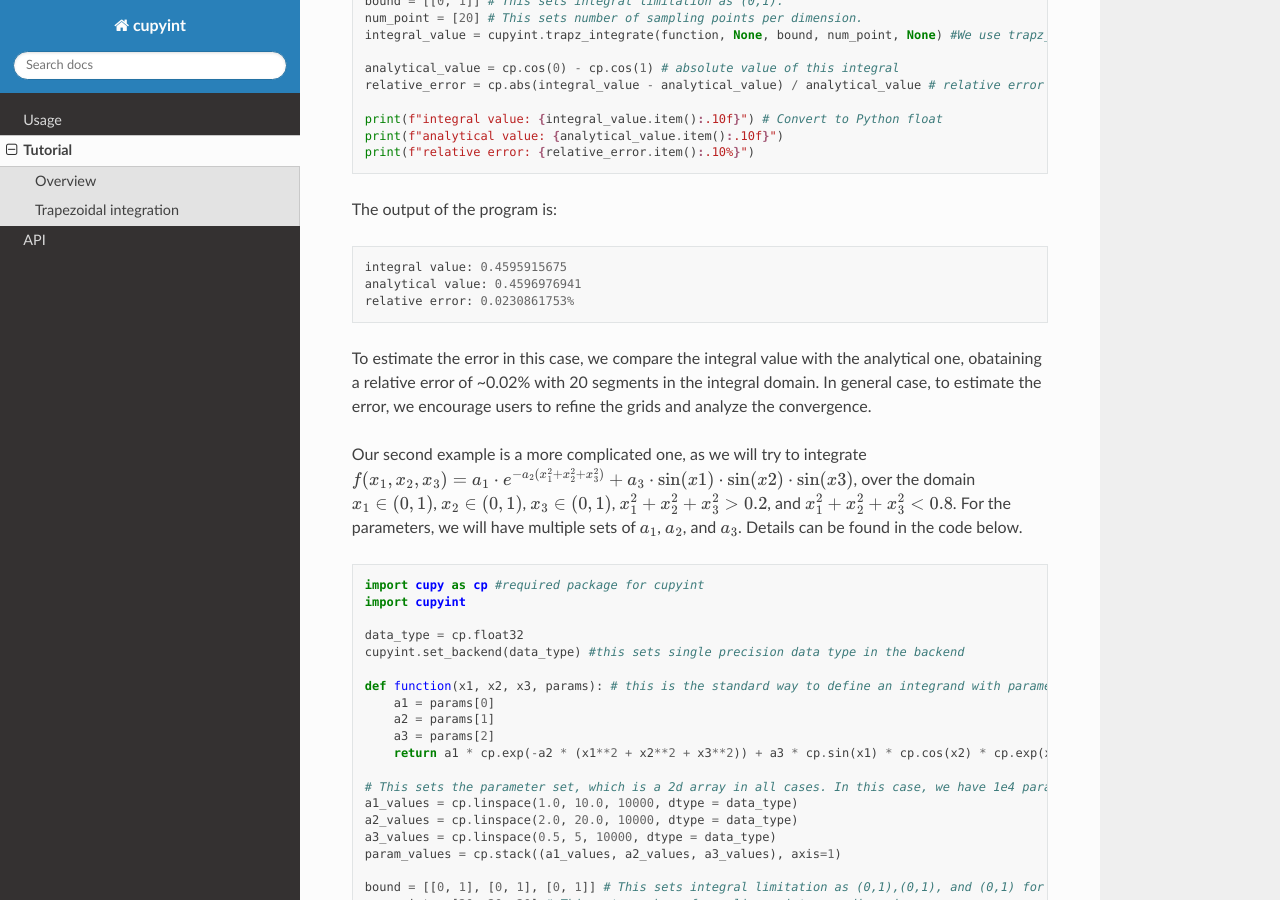
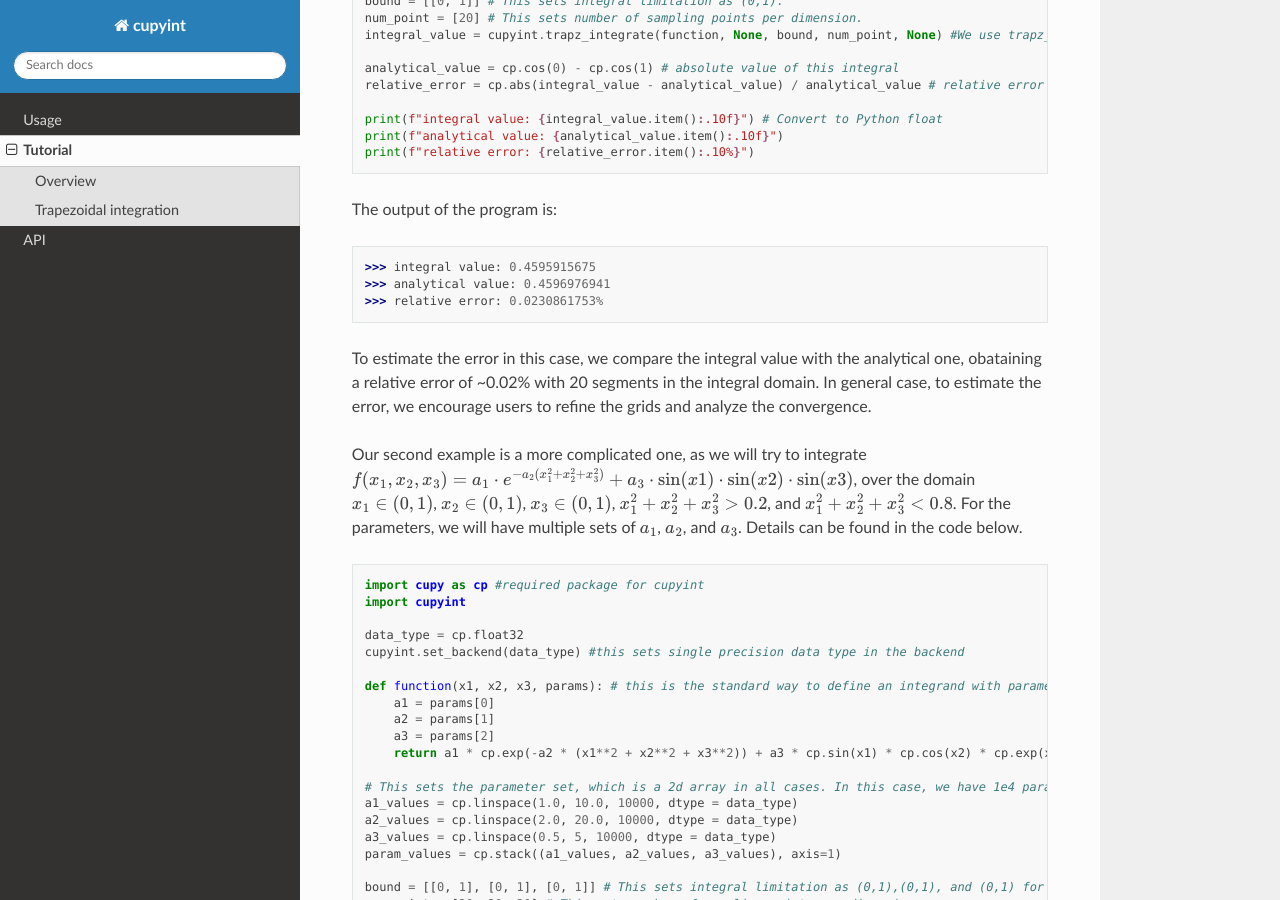
Before and after one commit to ze-ouyang/cupyint_doc, a Sphinx documentation site: the page built from docs/source/tutorial.rst, in a window 1280 px wide and 900 px high, scrolled down 1866 px. Built offline with Sphinx 7.4.7 and the Read the Docs theme 3.1.0, drawn with Linux system fonts in a browser that asks for light colours.

```diff
--- a/docs/source/tutorial.rst
+++ b/docs/source/tutorial.rst
@@ -75,9 +75,9 @@ The output of the program is:
 
 .. code-block:: python
 
-  integral value: 0.4595915675
-  analytical value: 0.4596976941
-  relative error: 0.0230861753%
+  >>> integral value: 0.4595915675
+  >>> analytical value: 0.4596976941
+  >>> relative error: 0.0230861753%
 
 To estimate the error in this case, we compare the integral value with the analytical one, obataining a relative error of ~0.02% with 20 segments in the integral domain. In general case, to estimate the error, we encourage users to refine the grids and analyze the convergence.
 
```
